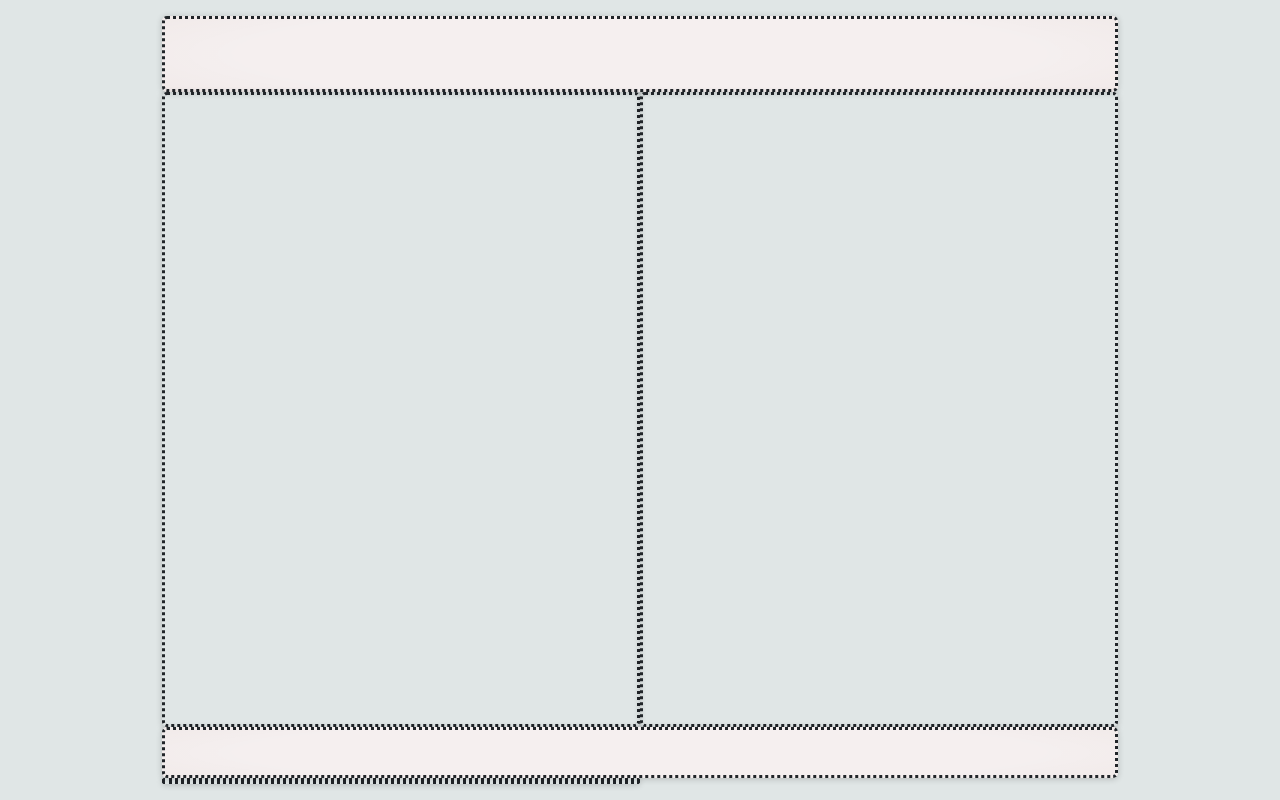
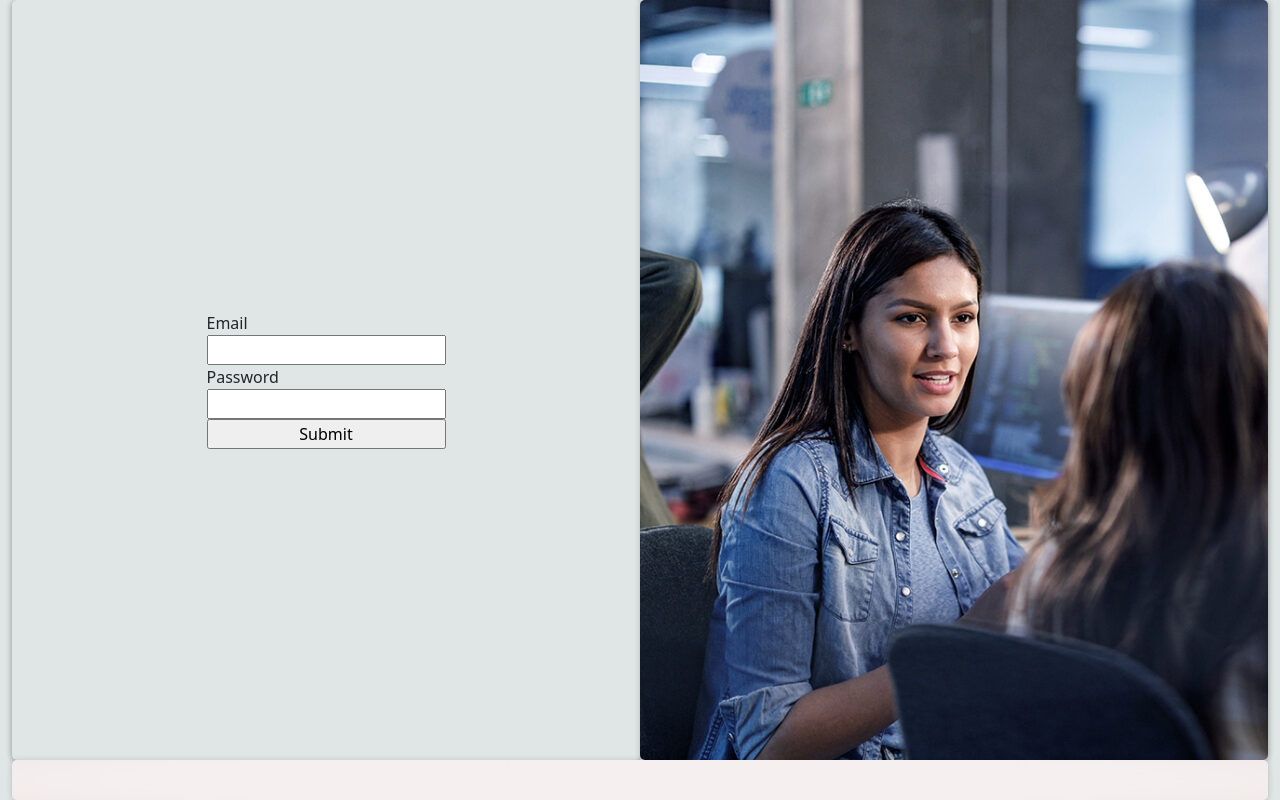
Before and after one commit to Team-Engineering-Project/IndustryPartner, a React (Create React App) app in the folder client/: page / in a window 1280 px wide. Built offline with nearby package versions, Linux system fonts and the light colour scheme.

Commit message:
Skeleton for login update

```diff
--- a/client/src/components/StartComponent.jsx
+++ b/client/src/components/StartComponent.jsx
@@ -3,17 +3,18 @@ import Footer from './Footer';
 import df from './df.jpg';
 import './test.css';
 
-const StartComponent = () =>
-{
+const StartComponent = () => {
     return (
 
-
-        <div className="container">
-            <div className="header"></div>
-            <div className="main"></div>
-            <div className="main1"></div>
-            <div className="main2"></div>
-            <div className="footer"></div>
+        <div class="container">
+            <div class="main"></div>
+            <div class="main1">
+                <Login />
+            </div>
+            <div class="main2"></div>
+            <div class="footer">
+                {/* <Footer /> */}
+            </div>
         </div>
     )
 }
--- a/client/src/components/test.css
+++ b/client/src/components/test.css
@@ -1,55 +1,49 @@
 .container {
     display: grid;
-    grid-template-columns: 1.5fr 0.5fr 1fr;
-    grid-template-rows: 0.3fr 2.5fr 0.2fr;
+    grid-template-columns: 1fr 1fr;
+    grid-template-rows: 1.9fr 0.1fr;
     gap: 0px 0px;
+    grid-auto-flow: row;
 }
 
-.header {
-    grid-area: 1 / 1 / 2 / 4;
+.main {
+    grid-area: 1 / 1 / 2 / 3;
+}
+
+.main1 {
+    grid-area: 1 / 1 / 2 / 2;
+}
+
+.main2 {
+    grid-area: 1 / 2 / 2 / 3;
+    background-image: url(df.jpg);
 }
 
 .footer {
-    grid-area: 3 / 1 / 4 / 4;
-}
-
-.Main {
-    grid-area: 2 / 1 / 3 / 4;
-}
-
-.main1 {
-    grid-area: 2 / 1 / 3 / 2;
-}
-
-.main2 {
-    grid-area: 2 / 2 / 3 / 4;
+    grid-area: 2 / 1 / 3 / 3;
 }
 
 body {
     margin: 0;
     background-color: f8f8f8;
-    padding: 1rem;
 }
 
 .container>* {
     display: grid;
     place-content: center;
-    border-style: dotted;
     border-radius: 5px;
     font-size: 1rem;
     box-shadow: 0 1px 6px 0 hsl(0, 0%, 0%, 20%);
 }
 
 .container {
-    max-width: 980px;
-    height: calc(100vh - 2rem);
+    max-width: 100%;
+    height: calc(100vh);
     margin: 0 auto;
 }
 
 .header,
-
-.footer,
-sidebar {
+.footer {
     background-image: radial-gradient(73% 147%, #EADFDF 59%, #ECE2DF 100%), radial-gradient(91% 146%, rgba(255, 255, 255, 0.50) 47%, rgba(0, 0, 0, 0.50) 100%);
     background-blend-mode: screen;
 }
```
